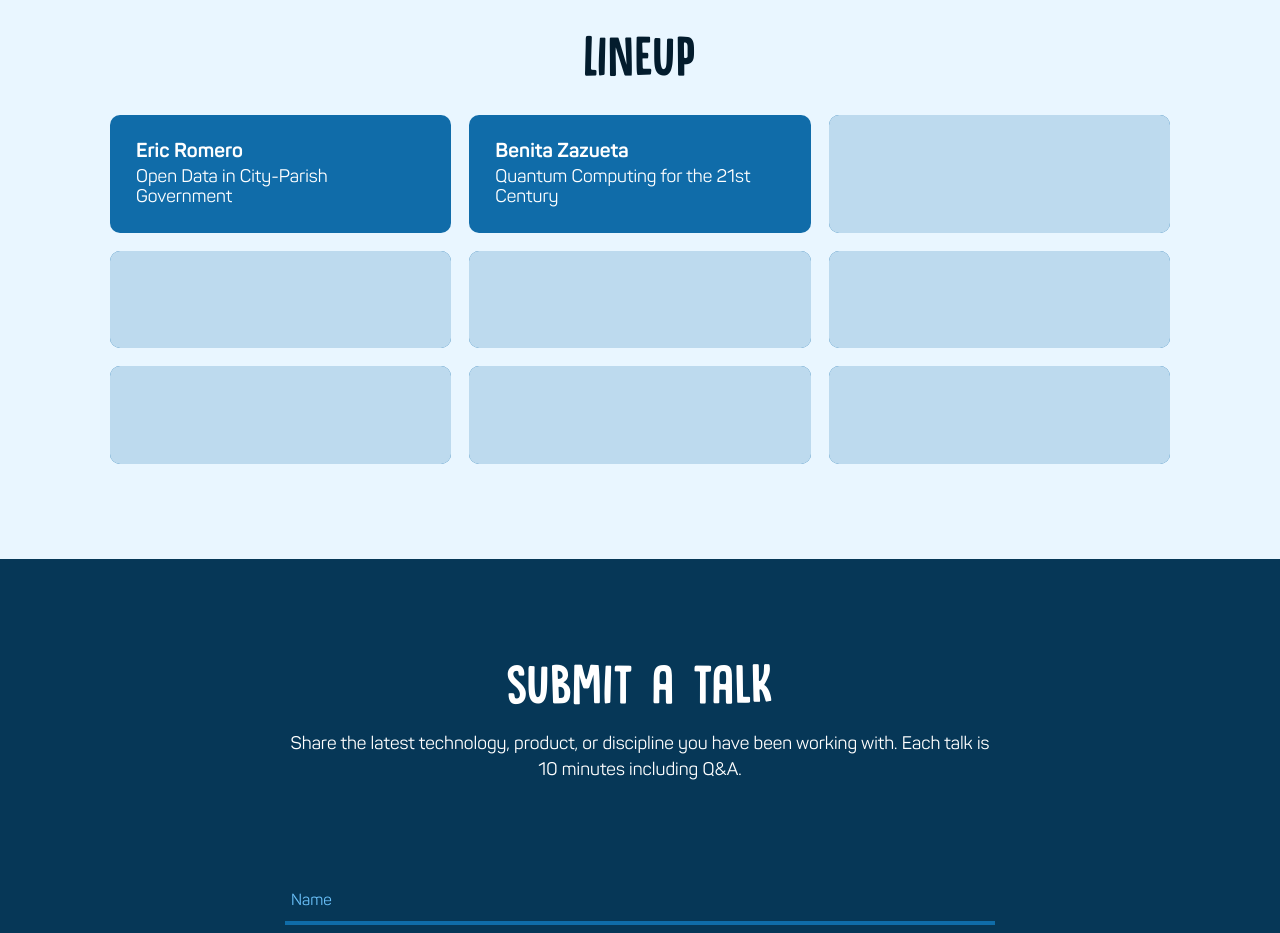
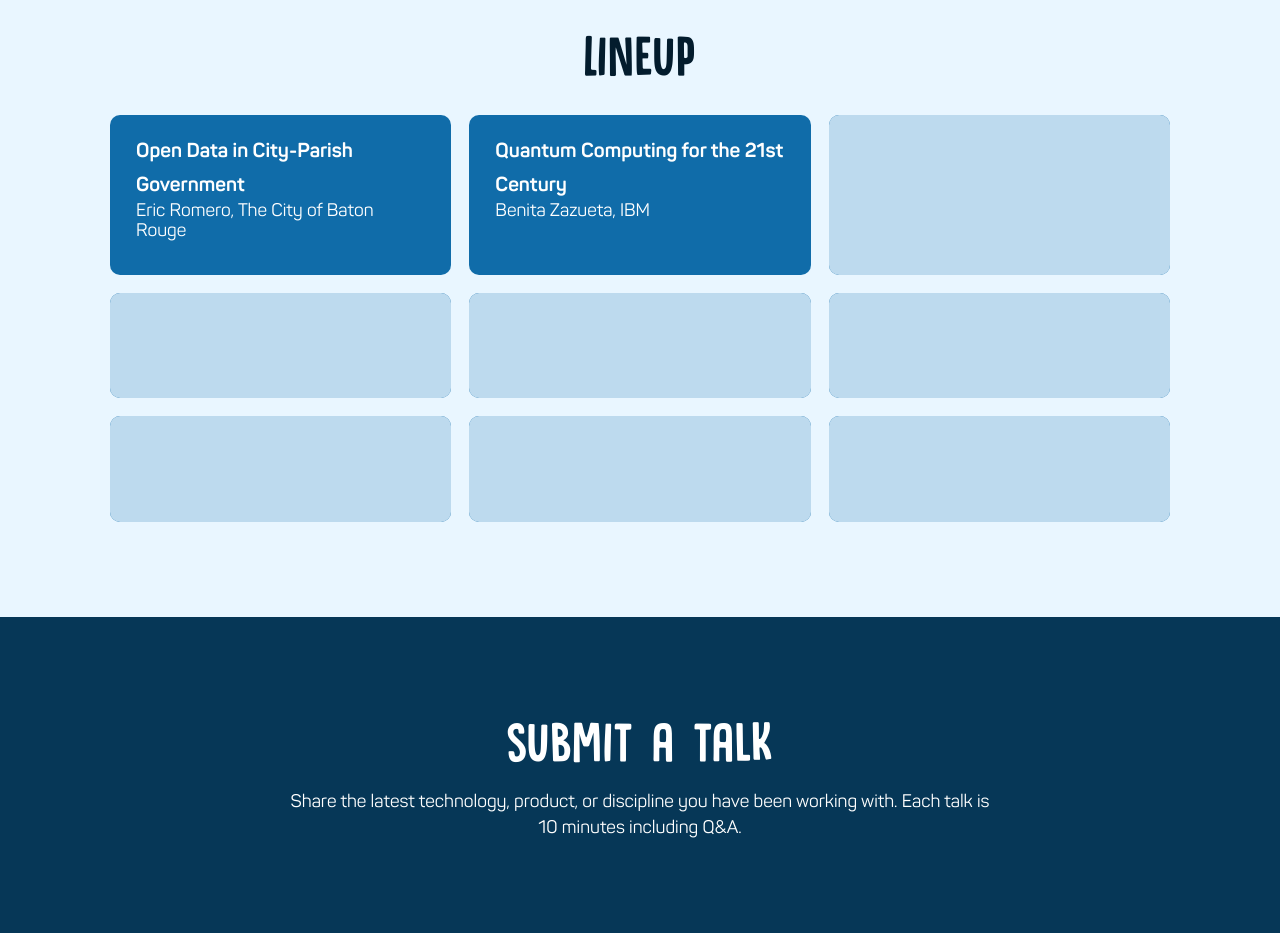
Before and after one commit to QuintonJason/activate-fall-19, a Gatsby site: page / in a window 1280 px wide. Shown: the part 1160-2093 px from the top of the page. Built offline with nearby package versions, Linux system fonts and the light colour scheme; Gatsby itself is replaced by a stand-in of ours.

Commit message:
updated cards

```diff
--- a/src/components/SpeakerCard.js
+++ b/src/components/SpeakerCard.js
@@ -1,13 +1,13 @@
 import React from "react";
 
 const SpeakerCard = props => {
-  const {id, speakerName, talkTitle} = props;
+  const {id, speakerName, talkTitle, company} = props;
 
   return (
     <div className="card" data-id="{props.id}">
       <div className="card__temp-overlay"></div>
-      <h3 className="card__title">{props.speakerName}</h3>
-      <p className="card__speaker">{props.talkTitle}</p>
+      <h3 className="card__title">{props.talkTitle}</h3>
+      <p className="card__speaker">{props.speakerName}, {props.company}</p>
     </div>
   )
 }
--- a/src/css/header.scss
+++ b/src/css/header.scss
@@ -22,6 +22,11 @@
   @include mobile {
     padding-left: 30px;
     padding-right: 30px;
+  }
+
+  @include tablet {
+    padding-top: 60px;
+    padding-bottom: 60px;
   }
 }
 
--- a/src/css/modules/card.scss
+++ b/src/css/modules/card.scss
@@ -68,6 +68,7 @@ $color-background-card: #106CA9;
 }
 
 .card__speaker {
+  margin-bottom: 8px;
 	color: $white;
 	font-family: $font-panton-regular;
 	line-height: 1.1;
```
